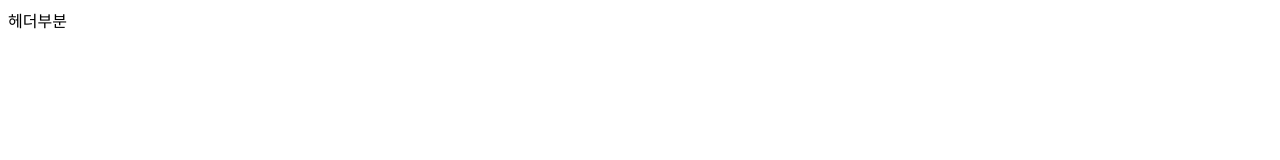
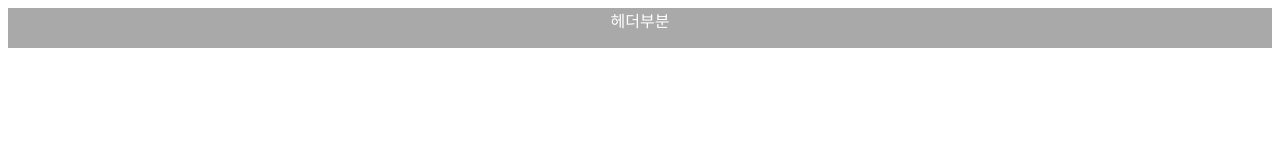
Before and after one commit to juinsun/mypage, a plain HTML site: page index.html in a window 1280 px wide. Drawn offline with Linux system fonts and the light colour scheme.

Commit message:
css 수정

```diff
--- a/index.html
+++ b/index.html
@@ -4,6 +4,9 @@
             .head_div {
                 width: 100%;
                 height: 40px;
+                background-color: darkgrey;
+                color: white;
+                text-align: center;
             }
         </style>
     </head>
```
